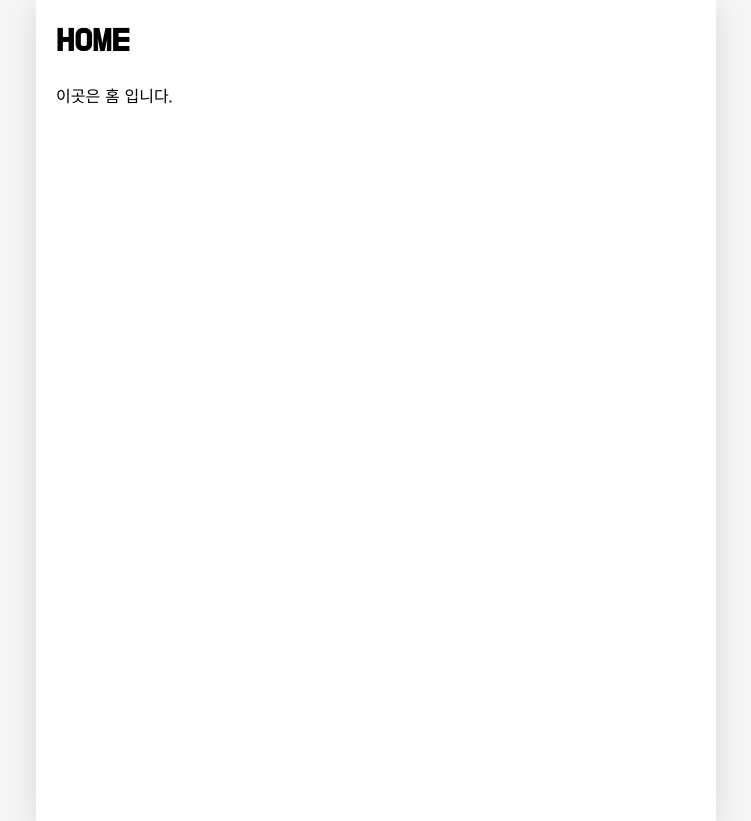
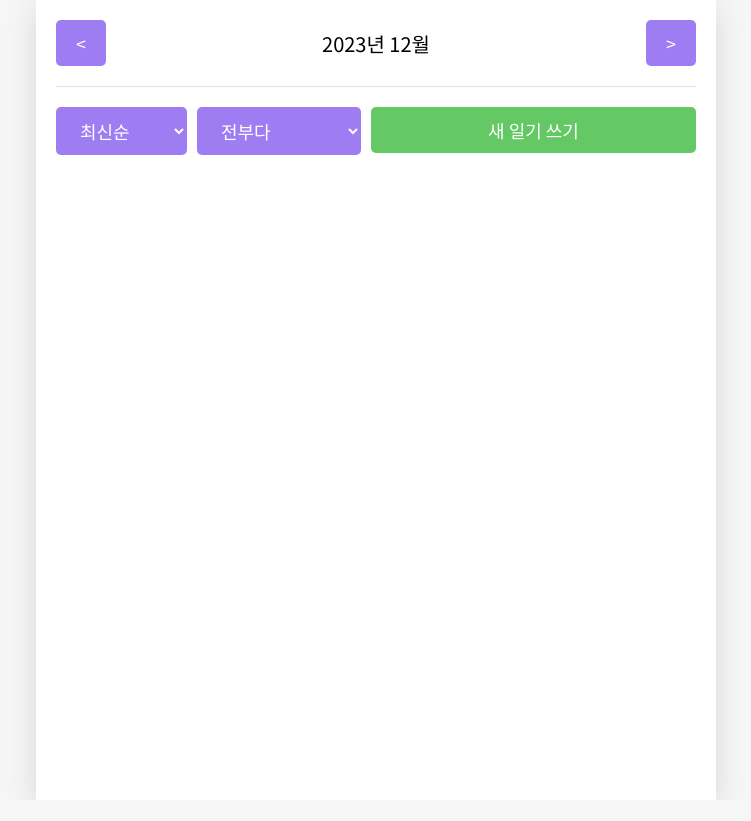
Before and after one commit to HINZOO/REACT_STUDY, a React (Create React App) app in the folder EMOTION-DIARY/: page / in a window 1280 px wide. Shown: the whole page, without its empty margins (264-1015 px from the left). After the commit the page ends 800 px from the top, so only its background shows below. Built offline with nearby package versions, Linux system fonts and the light colour scheme.

Commit message:
페이지구현_홈

```diff
--- a/EMOTION-DIARY/src/App.css
+++ b/EMOTION-DIARY/src/App.css
@@ -5,7 +5,7 @@ body{
   display: flex;
   justify-content: center;
   align-items: center;
-  font-family: 'Do Hyeon', sans-serif;
+  font-family: 'Noto Sans KR', sans-serif;
   min-height: 100vh;  /*현재 웹스크린의 실제 높이를 최소높이로 하겠다.*/
   margin: 0px;
 
@@ -100,10 +100,99 @@ header .head_btn_right{
 }
 
 header button{
-  font-family: 'Do Hyeon', sans-serif;
+  font-family: 'Noto Sans KR', sans-serif;
 }
 
+/*Diary List*/
+.DiaryList .menu_wrapper{
+  margin-top: 20px;
+  margin-bottom: 30px;
 
+  display: flex;
+  justify-content:  space-between;
+}
+
+.DiaryList .menu_wrapper .right_col{
+  flex-grow:  1;
+}
+.DiaryList .menu_wrapper .right_col button{
+  width: 100%;
+}
+.DiaryList .ControlMenu{
+  margin-right: 10px;
+  border: none;
+  border-radius: 5px;
+  background-color:#9e7df3;
+  color: white;
+  font-family:'Noto Sans KR', sans-serif ;
+  font-size: 18px;
+
+  padding-top: 10px;
+  padding-bottom: 10px;
+  padding-left: 20px;
+  padding-right: 20px;
+  cursor: pointer;
+}
+
+/*Diary Idtem*/
+.DiaryItem{
+  padding-top: 15px;
+  padding-bottom: 15px;
+
+  border-bottom: 1px solid #e2e2e2;
+
+  display: flex;
+  justify-content: space-between;
+}
+
+.DiaryItem .emotion_img_wrapper {
+  cursor: pointer;
+  min-width: 120px;
+  height: 80px;
+  border-radius: 5px;
+  display: flex;
+  justify-content: center;
+}
+
+.DiaryItem .emotion_img_wrapper_1 {
+  background-color: #64c964;
+}
+.DiaryItem .emotion_img_wrapper_2 {
+  background-color: #9dd772;;
+ }
+ .DiaryItem .emotion_img_wrapper_3 {
+  background-color: #fdce17;
+ }
+ .DiaryItem .emotion_img_wrapper_4 {
+  background-color: #fd8446;
+ }
+ .DiaryItem .emotion_img_wrapper_5 {
+  background-color: #fd565f;
+ }
+
+ .DiaryItem .emotion_img_wrapper img{
+  width: 50%;
+ }
+
+ .DiaryItem .info_wrapper{
+  flex-grow: 1;
+  margin-left: 20px;
+  cursor: pointer;
+ }
+
+ .DiaryItem .diary_date{
+  font-weight: bold;
+  font-size: 25px;
+  margin-bottom: 5px;
+ }
+
+ .DiaryItem .diary_content_preview{
+  font-size: 18px;
+ }
+
+ .DiaryItem .btn_wrapper{
+  min-width: 70px;
+ }
 
 
 /* .App{
--- a/EMOTION-DIARY/src/App.js
+++ b/EMOTION-DIARY/src/App.js
@@ -36,8 +36,47 @@ const reducer = (state, action) => {
 export const DiaryStateContext = React.createContext();
 export const DiaryDispatchContext = React.createContext();
 
+
+const dummyData = [
+  {
+    id: 1,
+    emotion: 1,
+    content: "오늘의 일기 1번",
+    date : 1704891816533,
+  },
+  {
+    id: 2,
+    emotion: 2,
+    content: "오늘의 일기 2번",
+    date : 1704891816534,
+  },
+  {
+    id: 3,
+    emotion: 3,
+    content: "오늘의 일기 3번",
+    date : 1704891816535,
+  },
+  {
+    id: 4,
+    emotion: 4,
+    content: "오늘의 일기 4번",
+    date : 1704891816536,
+  },
+  {
+    id: 5,
+    emotion: 5,
+    content: "오늘의 일기 5번",
+    date : 1704891816537,
+  },
+  {
+    id: 6,
+    emotion: 6,
+    content: "오늘의 일기 6번",
+    date : 1904890816537,
+  },
+];
 function App() {
-const [data, dispatch] = useReducer(reducer,[]);
+const [data, dispatch] = useReducer(reducer,dummyData);
 
 const dataId = useRef(0);
 //CREATE
--- /dev/null
+++ b/EMOTION-DIARY/src/components/DiaryItem.js
@@ -0,0 +1,41 @@
+import { useNavigate } from "react-router-dom";
+import MyButton from "./MyButton";
+
+const DiaryItem = ({id,emotion,content,date}) => {
+  const navigate = useNavigate();
+  const env = process.env;
+  env.PUBLIC_URL = env.PUBLIC_URL || "";
+
+  const strDate = new Date(parseInt(date)).toLocaleDateString();
+
+  const goDetail = () =>{
+    navigate(`/diary/${id}`)
+  }
+  const goEdit = () =>{
+    navigate(`/edit/${id}`)
+  }
+
+  return <div className="DiaryItem">
+    <div
+      onClick={goDetail}
+      className={[
+              "emotion_img_wrapper",
+              `emotion_img_wrapper_${emotion}`,
+              ].join(" ")}//join은 쉼표 제거용.
+    >
+      <img src = {process.env.PUBLIC_URL + `assets/emotion${emotion}.png`}/>
+    </div>
+    <div onClick={goDetail} className="info_wrapper">
+      <div className="diary_date">{strDate}</div>
+      <div className="diary_content_preview">{content.slice(0,25)}</div>
+    </div>
+    <div className="btn_wrapper">
+      <MyButton
+        text={'수정하기'}
+        onClick={goEdit}
+      />
+    </div>
+  </div>
+};
+
+export default DiaryItem;
--- /dev/null
+++ b/EMOTION-DIARY/src/components/DiaryList.js
@@ -0,0 +1,93 @@
+import { useState } from "react";
+import { useNavigate } from "react-router-dom";
+import MyButton from "./MyButton";
+import DiaryItem from "./DiaryItem";
+
+//--정렬기능--//
+const sortOptionList= [
+  { value: "latest", name:"최신순"},
+  { value: "oldest", name:"오래된 순"},
+]
+
+const filterOptionList= [
+  { value: "all", name:"전부다"},
+  { value: "good", name:"좋은 감정만"},
+  { value: "bad", name:"안좋은 감정만"},
+]
+
+//--value : select가 어떤것을 선택하고 있는지
+//--onchange: select에 의해 바뀌는 값
+//--optionList: select의 값
+const ControlMenu = ({value, onChange, optionList}) =>{
+  return <select className="ControlMenu" value={value} onChange={(e)=> onChange(e.target.value)}>
+    {optionList.map((it,idx)=>(
+      <option key={idx} value={it.value}>
+      {it.name}
+      </option>
+    )
+    )}
+  </select>
+}
+
+
+const DiaryList = ({diaryList})=>{
+  const navigate = useNavigate();
+  const [sortType,setSortType] = useState('lastest');
+  const [filter,setFilter] = useState('all');
+
+  const getProcessedDiaryList = () =>{
+
+    const filterCallBack = (item) =>{
+      if(filter === 'good') return parseInt(item.emotion) <= 3; //good 인경우 3이하 출력(기분이 좋을수록 1에 가까움)
+      else return parseInt(item.emotion) > 3; //그외는 3이상만출력
+    }
+
+    const compare = (a,b) =>{
+      if(sortType === 'latest'){//최신순이면
+        return parseInt(b.date) - parseInt(a.date);//뒤의값에서 앞의 값을 빼줌 == 양수 출력
+      }else{
+        return parseInt(a.date) - parseInt(b.date); //음수출력
+      }
+    }
+    const copyList = JSON.parse(JSON.stringify(diaryList));//배열을 JSON으로 바꾼뒤 다시 배열로 변환
+
+    const filteredList = filter === 'all'? copyList : copyList.filter((it)=> filterCallBack(it));
+
+    const sortedList = filteredList.sort(compare);
+    return sortedList;
+  }
+
+  return <div className="DiaryList">
+    <div className="menu_wrapper">
+      <div className="left_col">
+        <ControlMenu
+          value={sortType}
+          onChange={setSortType}
+          optionList={sortOptionList}
+        />
+        <ControlMenu
+            value={filter}
+            onChange={setFilter}
+            optionList={filterOptionList}
+        />
+      </div>
+      <div className="right_col">
+        <MyButton
+          type={'positive'}
+          text={'새 일기 쓰기'}
+          onClick={()=>navigate("/new")}
+        />
+      </div>
+    </div>
+
+    {getProcessedDiaryList().map((it)=> (
+        <DiaryItem key={it.id} {...it}/>
+    ))}
+  </div>
+};
+
+DiaryList.defaultProps = {
+  diaryList : [],
+}//data가 안넘어올 경우 빈배열 반환.
+
+export default DiaryList;
--- a/EMOTION-DIARY/src/pages/Home.js
+++ b/EMOTION-DIARY/src/pages/Home.js
@@ -1,7 +1,55 @@
+import {useContext, useEffect, useState} from "react";
+import { DiaryStateContext } from "../App";
+
+import MyHeader from "./../components/MyHeader";
+import MyButton from "./../components/MyButton";
+import DiaryList from "../components/DiaryList";
+
 const Home = () =>{
-  return <div>
-    <h1>HOME</h1>
-    <p> 이곳은 홈 입니다.</p>
+
+ const diaryList = useContext(DiaryStateContext);
+
+ const [data,setData] = useState([]);//월에 해당하는 리스트 출력을 위한 상태보기
+ const [curDate,setCurDate] = useState(new Date());
+ const headText = `${curDate.getFullYear()}년 ${curDate.getMonth() +1 }월`;
+
+ useEffect(()=>{
+  if(diaryList.length>=1){
+    const firstDay = new Date(
+      curDate.getFullYear(),
+      curDate.getMonth(),
+      1
+    ).getTime();//00년00월 1일
+    const lastDay = new Date(
+      curDate.getFullYear(),
+      curDate.getMonth() + 1 ,
+      0
+    ).getTime();//00년 0월 31일 또는 30일 해당월 마지막일.
+
+    setData(
+      diaryList.filter((it)=> firstDay <= it.date && it.date <= lastDay)
+      );
+  }
+ },[diaryList,curDate]); //curDate의 상태가 변하면 실행
+
+ useEffect(()=>{
+  console.log(data);
+ } , [data] );
+
+ const increaseMonth = () => {
+  setCurDate(new Date(curDate.getFullYear(), curDate.getMonth()+1, curDate.getDate()));
+ }
+
+ const decreaseMonth = () => {
+  setCurDate(new Date(curDate.getFullYear(), curDate.getMonth()-1, curDate.getDate()));
+ }
+
+ return <div>
+  <MyHeader headText={headText}
+            leftChild={<MyButton text ={'<'} onClick={decreaseMonth}/>}
+            rightChild={<MyButton text={'>'} onClick={increaseMonth}/>}
+  />
+  <DiaryList diaryList={data}/>
   </div>
 }
 
```
